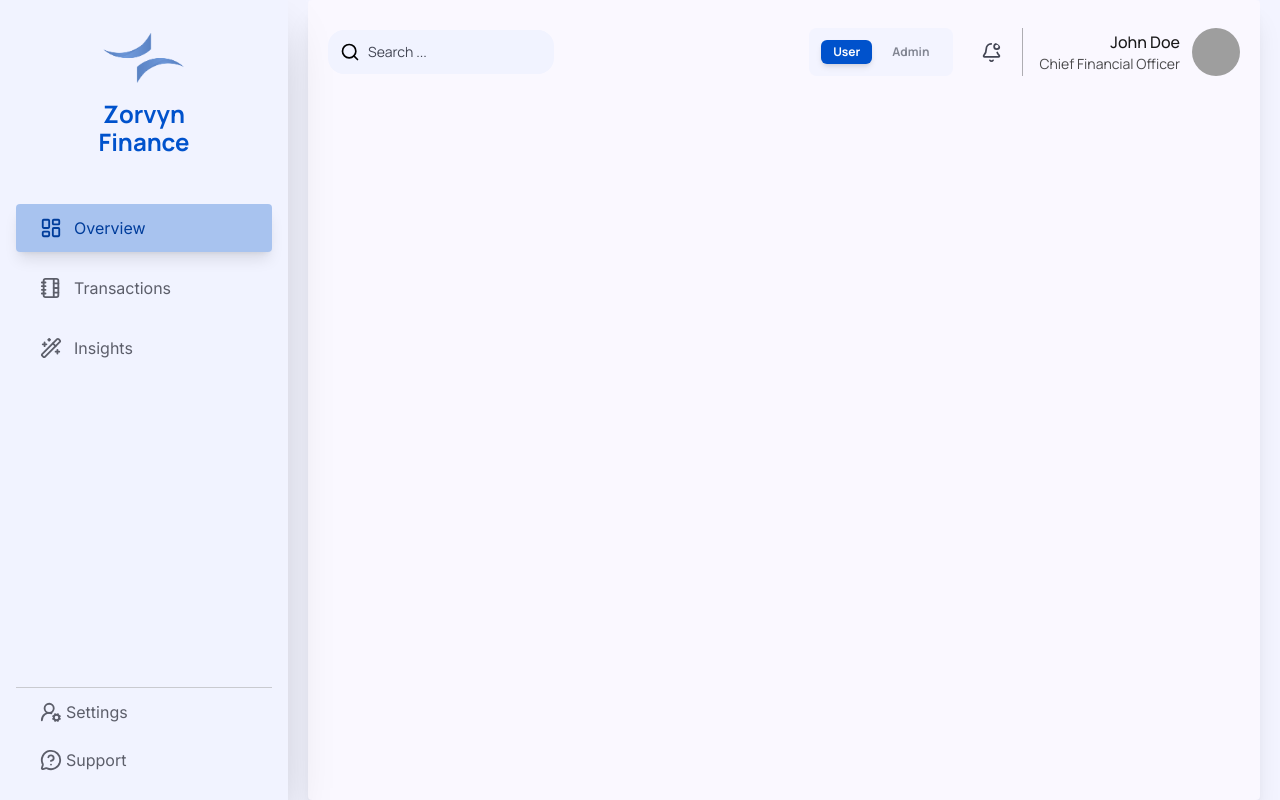
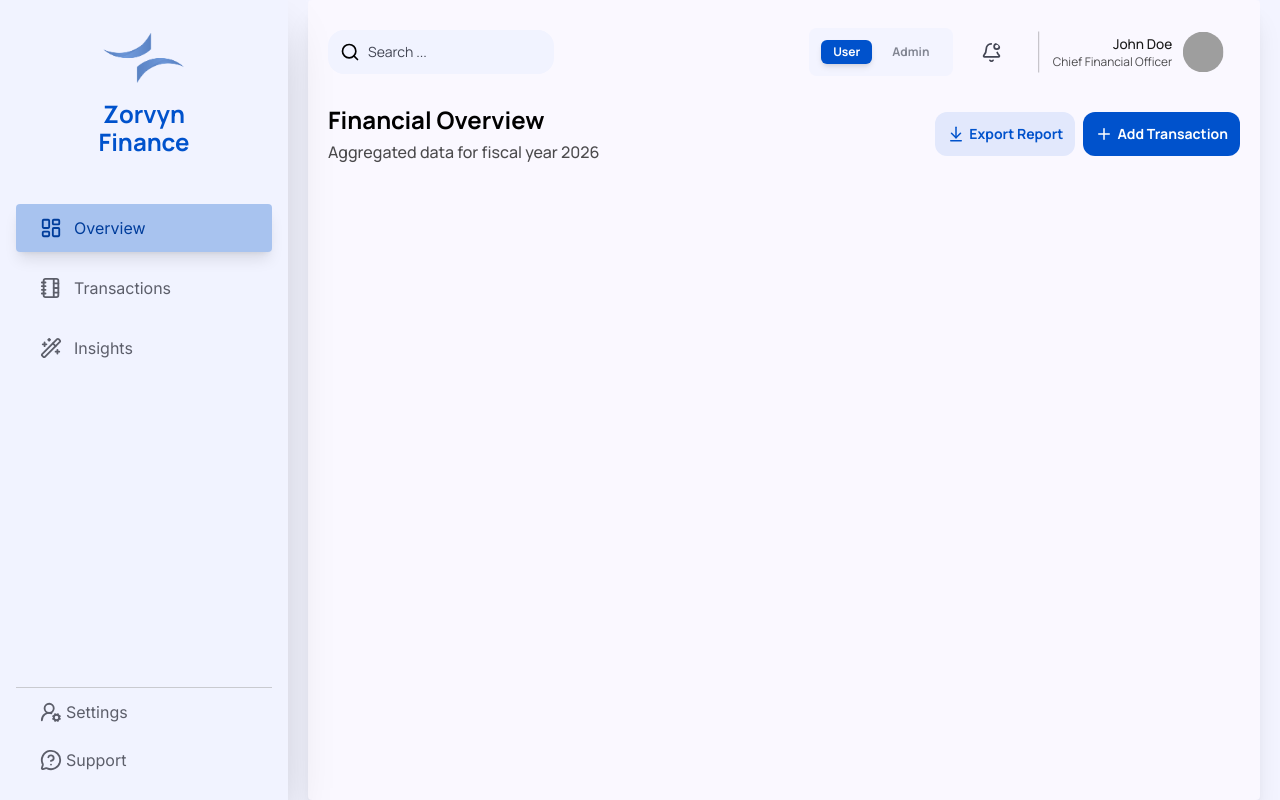
Before and after one commit to dibbockb/zorvyn-finance, a React (Vite) app: page / in a window 1280 px wide. Built offline with nearby package versions, Linux system fonts and the light colour scheme; grey boxes are pictures that could not be loaded.

Commit message:
Added Navbar titles and buttons

```diff
--- a/src/Components/Dashboard/Dashboard.tsx
+++ b/src/Components/Dashboard/Dashboard.tsx
@@ -1,36 +1,10 @@
-import { BellDot, Search } from "lucide-react"
-import { ToggleRole } from "../ToggleRole/toggleRole"
+import Navbar from "../Navbar/Navbar"
 
 const Dashboard = () => {
     return (
         <section className="h-screen bg-[#faf8ff] rounded shadow-xl p-5">
+            <Navbar></Navbar>
 
-            <div className="flex justify-between">
-                {/* searchbar */}
-                <div className="relative max-w-65 flex justify-center items-center">
-                    <div className="absolute left-3 top-1/2 -translate-y-1/2  ">
-                        <Search size={20} />
-                    </div>
-                    <input
-                        type="text"
-                        placeholder="Search ..."
-                        className="w-full bg-[#f1f3ff] rounded-2xl pl-10 pr-4 py-3 text-sm text-[#434654] outline-none focus:ring-2 focus:ring-blue-400 transition-all placeholder:text-[#434654]"
-                    />
-                </div>
-
-                <div className="flex items-center gap-5">
-                    <ToggleRole></ToggleRole>
-                    <BellDot size={21} className="text-[#434654] rounded-full"></BellDot>
-                    <div className="hidden lg:flex justify-center items-center gap-3 border-l border-black/30">
-                        <div className="flex-col text-right">
-                            <p className=" font-medium text-base text-black/90">John Doe</p>
-                            <p className=" pl-4 text-sm text-black/70">Chief Financial Officer</p>
-                        </div>
-                        <img src="https://pbs.twimg.com/profile_images/1862717563311968256/xfgt1L9l_400x400.jpg" alt="user-image"
-                            className="size-12 rounded-full" />
-                    </div>
-                </div>
-            </div>
         </section>
 
     )
--- a/src/Components/Insights/Insights.tsx
+++ b/src/Components/Insights/Insights.tsx
@@ -1,7 +1,7 @@
 
 const Insights = () => {
     return (
-        <div>this is insights page</div>
+        <section className="h-screen bg-[#faf8ff] rounded shadow-xl p-5"></section>
     )
 }
 
--- a/src/Components/Layouts/Dashboard/RootLayout.tsx
+++ b/src/Components/Layouts/Dashboard/RootLayout.tsx
@@ -14,7 +14,7 @@ export default function RootLayout() {
                 <nav className="flex flex-row py-4 lg:flex-col gap-3 text-[#5c5e6a] lg:pt-12 ">
                     <NavLink to="/" className={({ isActive }) =>
                         `flex flex-col lg:flex-row items-center gap-1.5 lg:gap-3 text-xs lg:text-base
-                             px-5 lg:px-6 py-2 lg:py-3 rounded transition-all duration-300 ease-in-out
+                             px-5 lg:px-6 py-2 lg:py-3 rounded-4xl lg:rounded transition-all duration-300 ease-in-out
                              ${isActive
                             ? 'bg-primary/30 shadow-lg text-[#003d9b]'
                             : 'hover:bg-primary/30 hover:shadow-lg hover:text-[#003d9b]'
--- /dev/null
+++ b/src/Components/Navbar/Navbar.tsx
@@ -0,0 +1,54 @@
+import { ArrowDownToLine, BellDot, Plus, Search } from 'lucide-react'
+import { ToggleRole } from '../ToggleRole/ToggleRole'
+
+const Navbar = () => {
+    return (
+        <nav >
+            <div className="flex justify-between">
+                {/* searchbar */}
+                <div className="relative max-w-65 flex justify-center items-center">
+                    <div className="absolute left-3 top-1/2 -translate-y-1/2  ">
+                        <Search size={20} />
+                    </div>
+                    <input
+                        type="text"
+                        placeholder="Search ..."
+                        className="text-xs md:text-sm w-full bg-[#f1f3ff] rounded-2xl pl-10 pr-4 py-3 text-[#434654] outline-none focus:ring-2 focus:ring-blue-400 transition-all placeholder:text-[#434654]"
+                    />
+                </div>
+
+                <div className="flex items-center gap-5">
+                    <ToggleRole></ToggleRole>
+                    <BellDot size={21} className="text-[#434654] rounded-full"></BellDot>
+                    <div className="hidden lg:flex justify-center items-center gap-3 border-l border-black/30 scale-85">
+                        <div className="flex-col text-right">
+                            <p className=" font-medium text-base text-black/90">John Doe</p>
+                            <p className=" pl-4 text-sm text-black/70">Chief Financial Officer</p>
+                        </div>
+                        <img src="https://pbs.twimg.com/profile_images/1862717563311968256/xfgt1L9l_400x400.jpg" alt="user-image"
+                            className="size-12 rounded-full" />
+                    </div>
+                </div>
+            </div>
+
+            <div className="flex justify-between items-center pt-5">
+                <div>
+                    <h1 className="hidden lg:block text-2xl text-black font-bold pb-1">Financial Overview</h1>
+                    <h3 className="hidden lg:block text-black/70 font-medium">Aggregated data for fiscal year 2026</h3>
+                </div>
+
+                <div className="gap-2 hidden lg:flex">
+                    <button className="flex justify-center items-center gap-1 px-3 py-3 rounded-xl text-sm text-primary font-bold bg-[#E2E8FC] hover:bg-[#E2E8FC]/75 transition-all duration-100 ease-in-out"><ArrowDownToLine size={18}></ArrowDownToLine>
+                        <p className="">Export Report</p>
+                    </button>
+
+                    <button className="flex justify-center items-center gap-1 px-3 py-3 rounded-xl text-sm text-white font-bold bg-primary hover:bg-primary/75 transition-all duration-100 ease-in-out"><Plus size={18}></Plus>
+                        <p className="">Add Transaction</p>
+                    </button>
+                </div>
+            </div>
+        </nav>
+    )
+}
+
+export default Navbar
--- a/src/Components/Transactions/Transactions.tsx
+++ b/src/Components/Transactions/Transactions.tsx
@@ -1,7 +1,7 @@
 
 const Transactions = () => {
     return (
-        <div>this is transactions</div>
+        <section className="h-screen bg-[#faf8ff] rounded shadow-xl p-5"></section>
     )
 }
 
```
